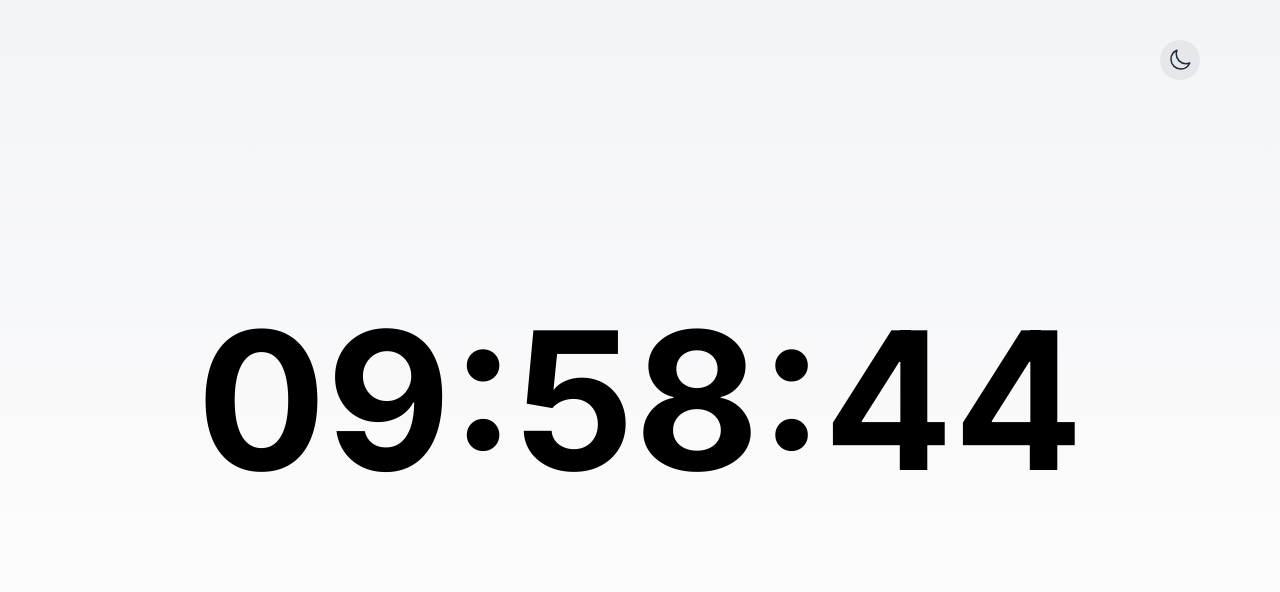
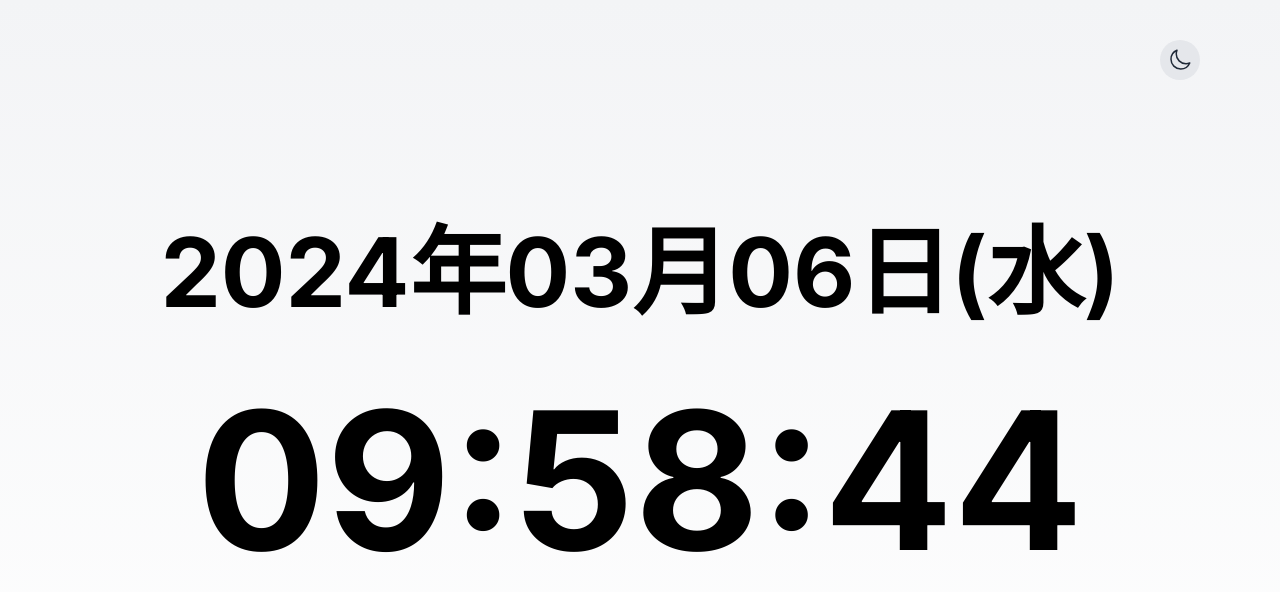
Before and after one commit to mountaincenter/nextjs-app, a Next.js app: page / in a window 1280 px wide. Shown: the top 592 px of the page. Built offline with nearby package versions, Linux system fonts and the light colour scheme.

Commit message:
create Today

```diff
--- a/app/_components/DarkModeToggle.tsx
+++ b/app/_components/DarkModeToggle.tsx
@@ -24,7 +24,7 @@ const DarkModeToggle = () => {
   return (
     <button
       onClick={toggleDarkMode}
-      className="absolute top-10 right-20 p-2 rounded-full bg-gray-200 dark:bg-gray-600"
+      className="absolute top-10 right-5 mx:right-10 lg:right-20 p-2 rounded-full bg-gray-200 dark:bg-gray-600"
     >
       {darkMode ? (
         <SunIcon className="w-6 h-6 text-gray-800 dark:text-gray-200" />
--- /dev/null
+++ b/app/_components/Today.tsx
@@ -0,0 +1,30 @@
+import React, { useState, useEffect } from "react";
+
+const Today = () => {
+  const [today, setToday] = useState("");
+
+  useEffect(() => {
+    const interval = setInterval(() => {
+      const now = new Date();
+      const year = String(now.getFullYear());
+      const month = String(now.getMonth() + 1).padStart(2, "0");
+      const day = String(now.getDate()).padStart(2, "0");
+      const weekdays = ["日", "月", "火", "水", "木", "金", "土"];
+      const weekday = weekdays[now.getDay()];
+      setToday(`${year}年${month}月${day}日(${weekday})`);
+    }, 1000);
+    return () => clearInterval(interval);
+  }, []);
+  return (
+    <p
+      className="font-bold text-center text-black dark:text-white
+      text-3xl sm:text-5xl md:text-5xl lg:text-8xl xl:text-8xl
+      w-full
+      "
+    >
+      {today}
+    </p>
+  );
+};
+
+export default Today;
--- a/app/page.tsx
+++ b/app/page.tsx
@@ -1,13 +1,17 @@
 "use client";
 
 import Clock from "./_components/Clock";
+import Today from "./_components/Today";
 import DarkModeToggle from "./_components/DarkModeToggle";
 
 const Home = () => {
   return (
     <div className="flex items-center justify-center h-screen bg-gradient-to-b from-gray-100 to-white dark:from-gray-800 dark:to-gray-900">
       <DarkModeToggle />
-      <Clock />
+      <div className="flex flex-col gap-6 sm:gap-8 md:gap-8 lg:gap-16 lx:gap-20">
+        <Today />
+        <Clock />
+      </div>
     </div>
   );
 };
```
Also changed, not shown: 1 other file (tests, documents, lock files or other folders).
